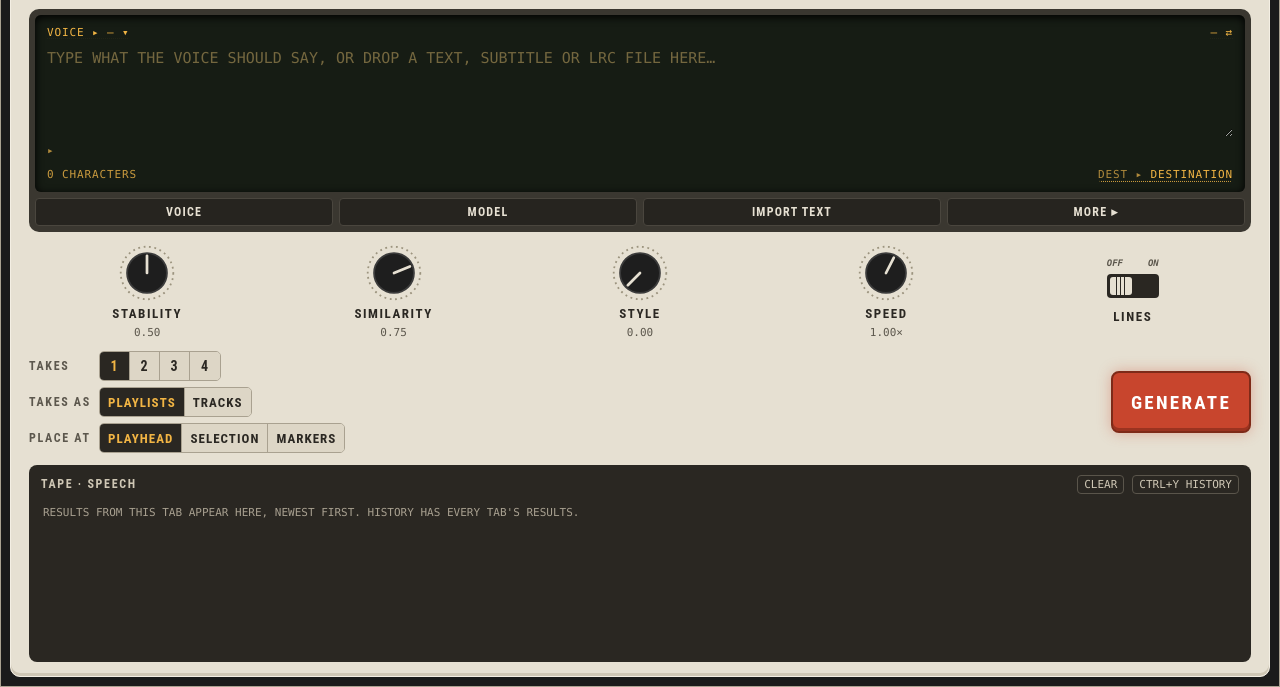
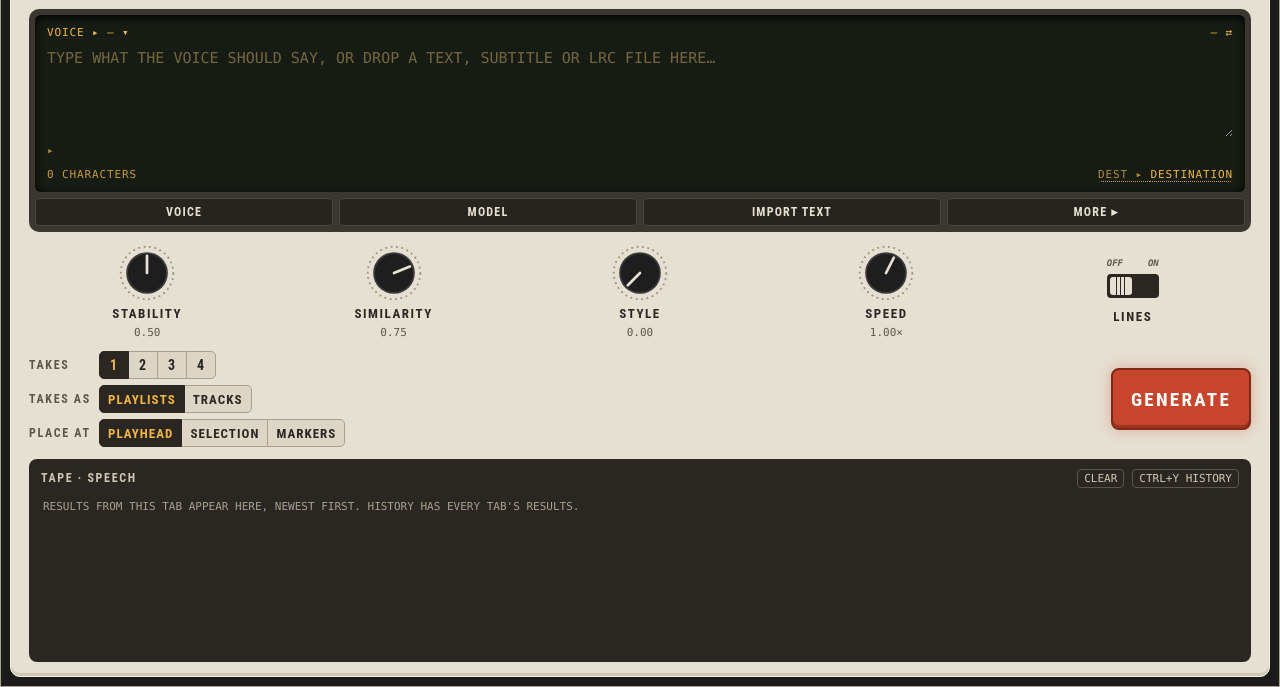
Before and after one commit to dawnchorus-audio/ai-voice-sound-unit, a website built with Vite: page index.html in a window 1280 px wide. Shown: the part 113-800 px from the top of the page. Built offline with nearby package versions, Linux system fonts and the light colour scheme; no server answers.

Commit message:
Vintage: clean selected segment keys
Takes, Takes as and Place at keys each draw their own border and overlap
by 1px, so the selected dark key covers the light lines around it
instead of sitting inside a light rim. Widths stay the same.

Co-Authored-By: Claude Opus 5.5 <noreply@anthropic.com>

```diff
--- a/skins/vintage.css
+++ b/skins/vintage.css
@@ -390,3 +390,11 @@
 #unit .u-tape-body .item { counter-increment: take; }
 #unit .u-tape-body .item > .play { order: -2; }
 #unit .u-tape-body .item::before { content: counter(take, upper-alpha); order: -1; width: 12px; font: 12px var(--v-mono); color: var(--v-amber); }
+
+/* segmented keys (Takes, Takes as, Place at): each key draws its own border and overlaps its neighbour
+   by 1px, so a selected (dark) key covers the light lines around it instead of sitting inside them */
+#unit .u-seg { border: 0; overflow: visible; }
+#unit .u-seg button { position: relative; border: 1px solid var(--v-line); margin-left: -1px; border-radius: 0; }
+#unit .u-seg button:first-child { margin-left: 0; border-radius: 5px 0 0 5px; }
+#unit .u-seg button:last-child { border-radius: 0 5px 5px 0; border-right: 1px solid var(--v-line); }
+#unit .u-seg button.on { border-color: var(--v-seg-on); z-index: 1; }
```
